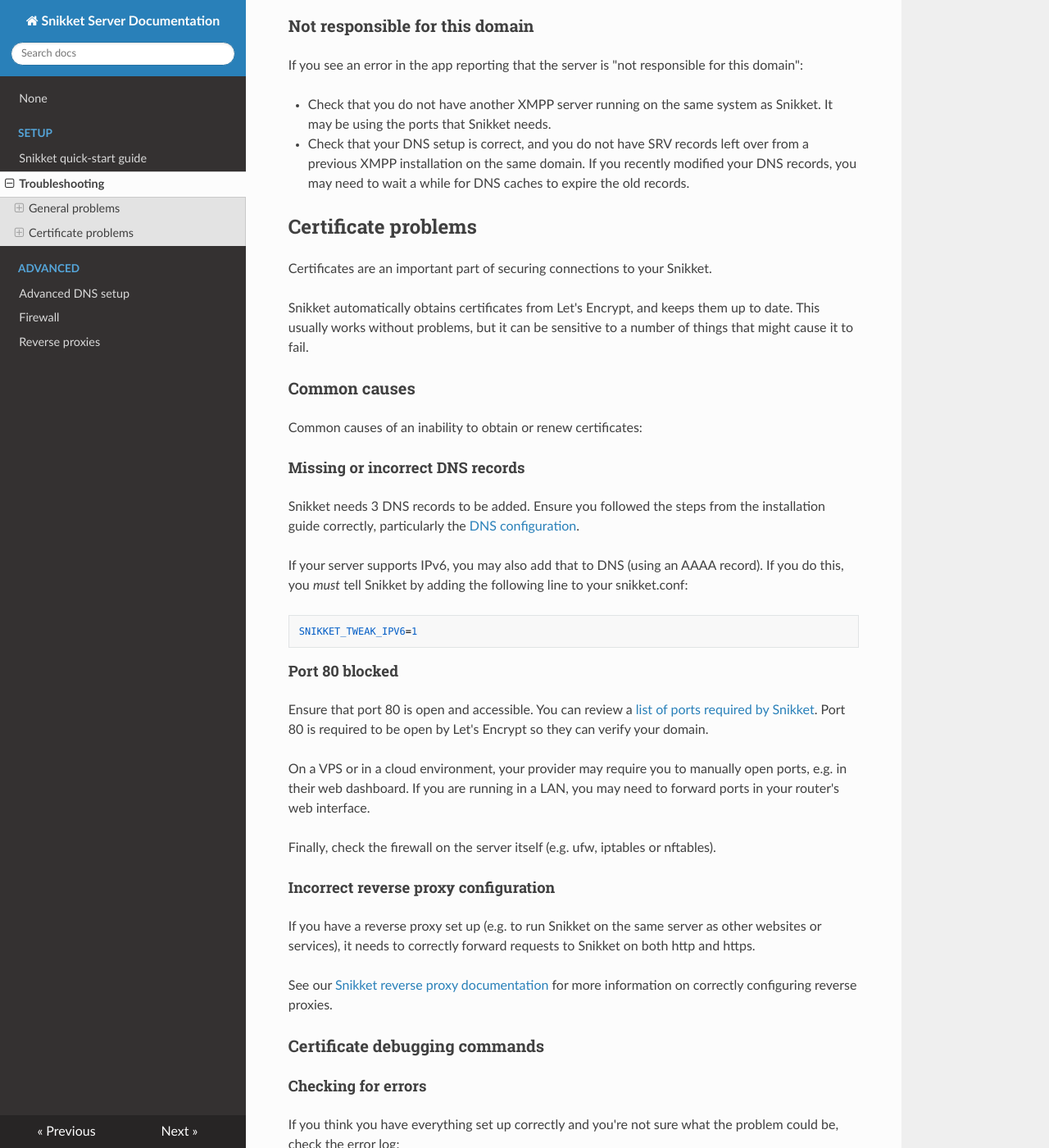
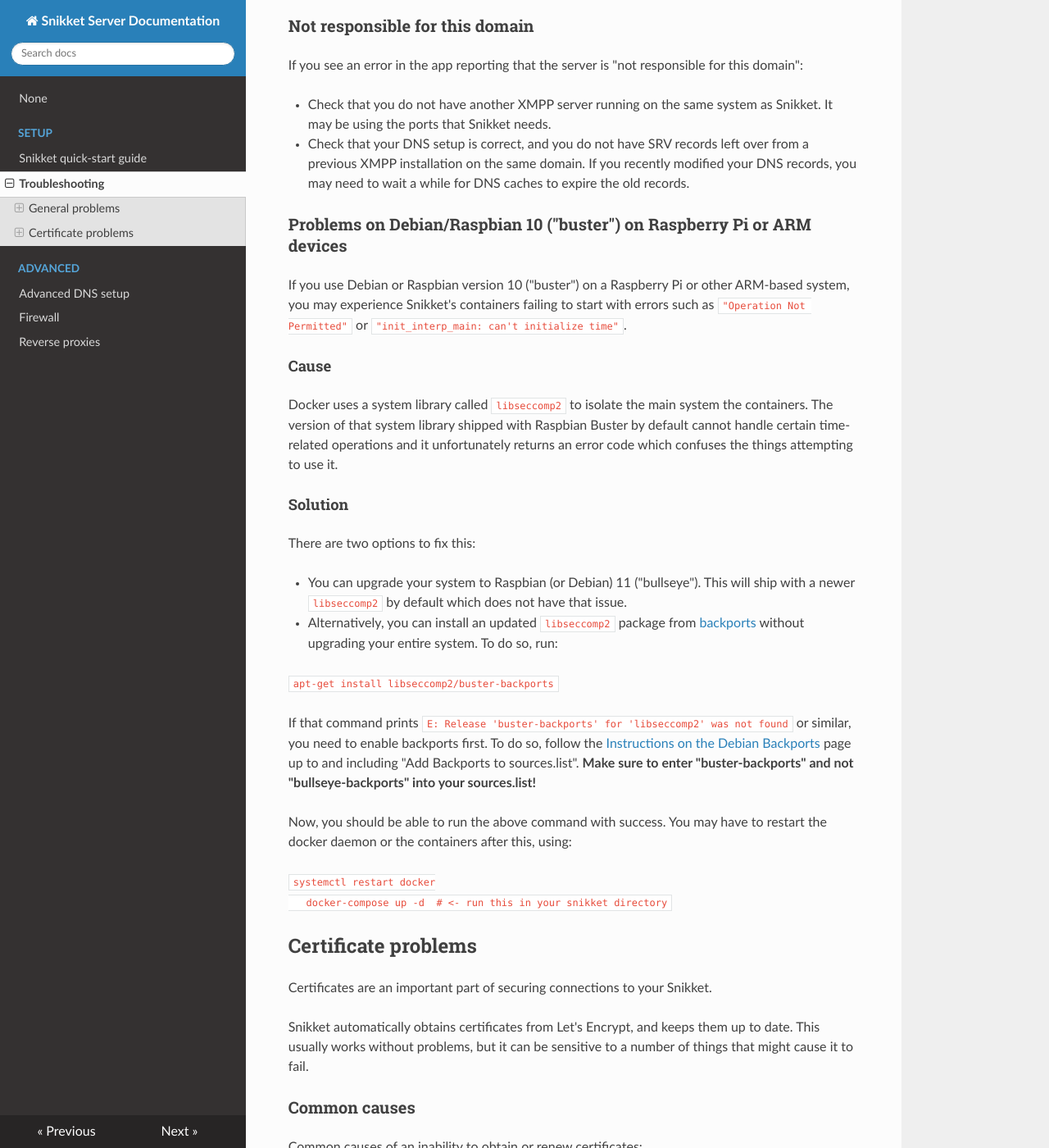
Before and after one commit to snikket-im/snikket-server, an MkDocs documentation site: the page built from docs/setup/troubleshooting.md, in a window 1280 px wide and 1400 px high, scrolled down 1020 px. Shown: the whole window at 82% size. Built offline with MkDocs 1.6.1, drawn with Linux system fonts in a browser that asks for light colours; nearby versions of some CDN libraries.

Commit message:
docs: Document issue with libseccomp2 in Debian buster
Vast majority of this text contributed by Jonas.

````diff
--- a/docs/setup/troubleshooting.md
+++ b/docs/setup/troubleshooting.md
@@ -59,6 +59,44 @@
   left over from a previous XMPP installation on the same domain. If you
   recently modified your DNS records, you may need to wait a while for
   DNS caches to expire the old records.
+
+### Problems on Debian/Raspbian 10 ("buster") on Raspberry Pi or ARM devices
+
+If you use Debian or Raspbian version 10 ("buster") on a Raspberry Pi or other
+ARM-based system, you may experience Snikket's containers failing to start with
+errors such as `"Operation Not Permitted"` or `"init_interp_main: can't initialize time"`.
+
+#### Cause
+
+Docker uses a system library called `libseccomp2` to isolate the main system the
+containers. The version of that system library shipped with Raspbian Buster by
+default cannot handle certain time-related operations and it unfortunately
+returns an error code which confuses the things attempting to use it.
+
+#### Solution
+
+There are two options to fix this:
+
+- You can upgrade your system to Raspbian (or Debian) 11 ("bullseye"). This will ship with a newer `libseccomp2` by default which does not have that issue.
+- Alternatively, you can install an updated `libseccomp2` package from [backports](https://backports.debian.org/Instructions/) without upgrading your entire system. To do so, run:
+
+   ```
+   apt-get install libseccomp2/buster-backports
+   ```
+
+   If that command prints `E: Release 'buster-backports' for 'libseccomp2' was not found`
+   or similar, you need to enable backports first. To do so, follow the [Instructions
+   on the Debian Backports](https://backports.debian.org/Instructions/) page up
+   to and including "Add Backports to sources.list". **Make sure to enter
+   "buster-backports" and not "bullseye-backports" into your sources.list!**
+
+   Now, you should be able to run the above command with success. You may have
+   to restart the docker daemon or the containers after this, using:
+
+   ```
+   systemctl restart docker
+   docker-compose up -d  # <- run this in your snikket directory
+   ```
 
 ## Certificate problems
 
````
Also changed, not shown: docs/setup/upgrading.md (+8 -0 lines).
